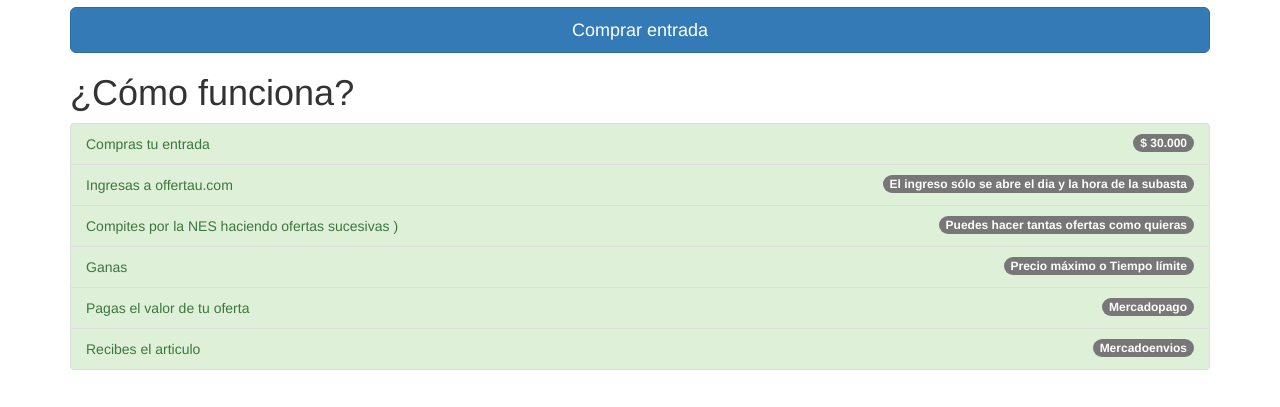
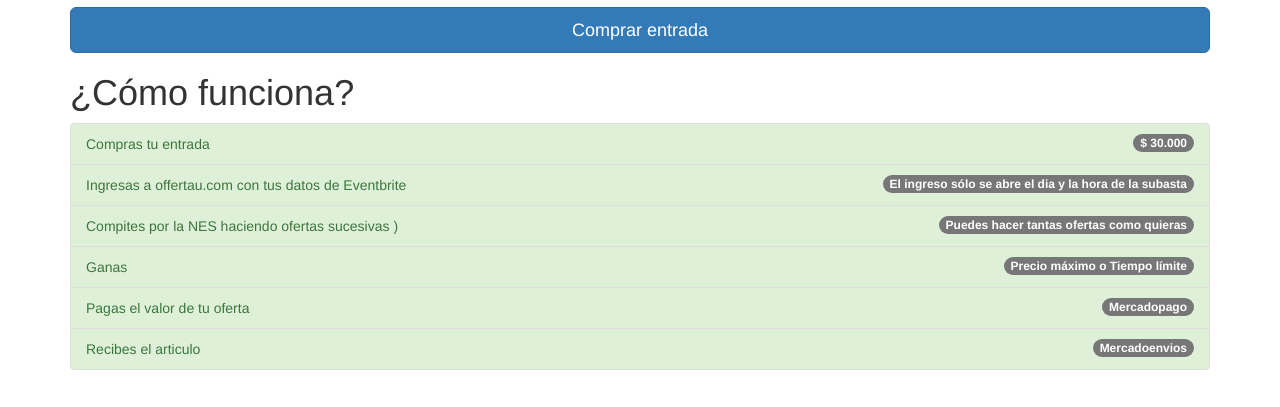
Before and after one commit to offertau/offertau.github.io, a plain HTML site: page index.html in a window 1280 px wide. Shown: the part 673-1080 px from the top of the page. Drawn offline with Linux system fonts and the light colour scheme.

Commit message:
Updates text

```diff
--- a/index.html
+++ b/index.html
@@ -97,7 +97,7 @@
 				  <h1>¿Cómo funciona?</h1>
 				  <p><ol class="list-group">
 						<li class="list-group-item list-group-item-success">Compras tu entrada <span class="badge">$ 30.000</span></li>
-						<li class="list-group-item list-group-item-success">Ingresas a offertau.com <span class="badge">El ingreso sólo se abre el dia y la hora de la subasta</span></li>
+						<li class="list-group-item list-group-item-success">Ingresas a offertau.com con tus datos de Eventbrite <span class="badge">El ingreso sólo se abre el dia y la hora de la subasta</span></li>
 						<li class="list-group-item list-group-item-success">Compites por la NES haciendo ofertas sucesivas <span class="badge">Puedes hacer tantas ofertas como quieras</span>)</li>
 						<li class="list-group-item list-group-item-success">Ganas <span class="badge">Precio máximo o Tiempo límite</span></li>
 						<li class="list-group-item list-group-item-success">Pagas el valor de tu oferta <span class="badge">Mercadopago</span></li>
```
